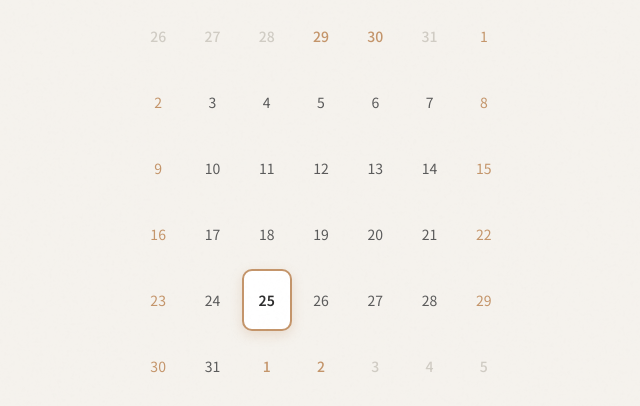
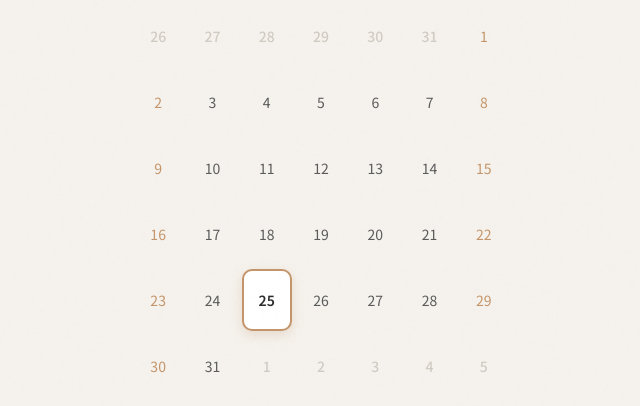
Before and after one commit to BH6340/qing, a plain HTML site: page app/index.html in a window 1280 px wide. Shown: the part 161-567 px from the top of the page, 319-959 px from the left. Drawn offline with Linux system fonts and the light colour scheme.

Commit message:
fix(date-picker): 修复跨月日期也被标记为周末的问题
调整周末样式的添加条件，仅在当前月日期中添加weekend类，避免跨月日期被错误标记

```diff
--- a/app/index.html
+++ b/app/index.html
@@ -809,7 +809,7 @@ function createDayCell(day, isOtherMonth, weight) {
   const isSelected = day === selectedDate && !isOtherMonth;
 
   if (isOtherMonth) cell.classList.add('other-month');
-  if (isWeekend) cell.classList.add('weekend');
+  if (isWeekend && !isOtherMonth) cell.classList.add('weekend');
   if (isToday) cell.classList.add('today');
   if (isSelected) cell.classList.add('selected');
   if (weight !== null) cell.classList.add('has-weight');
```
